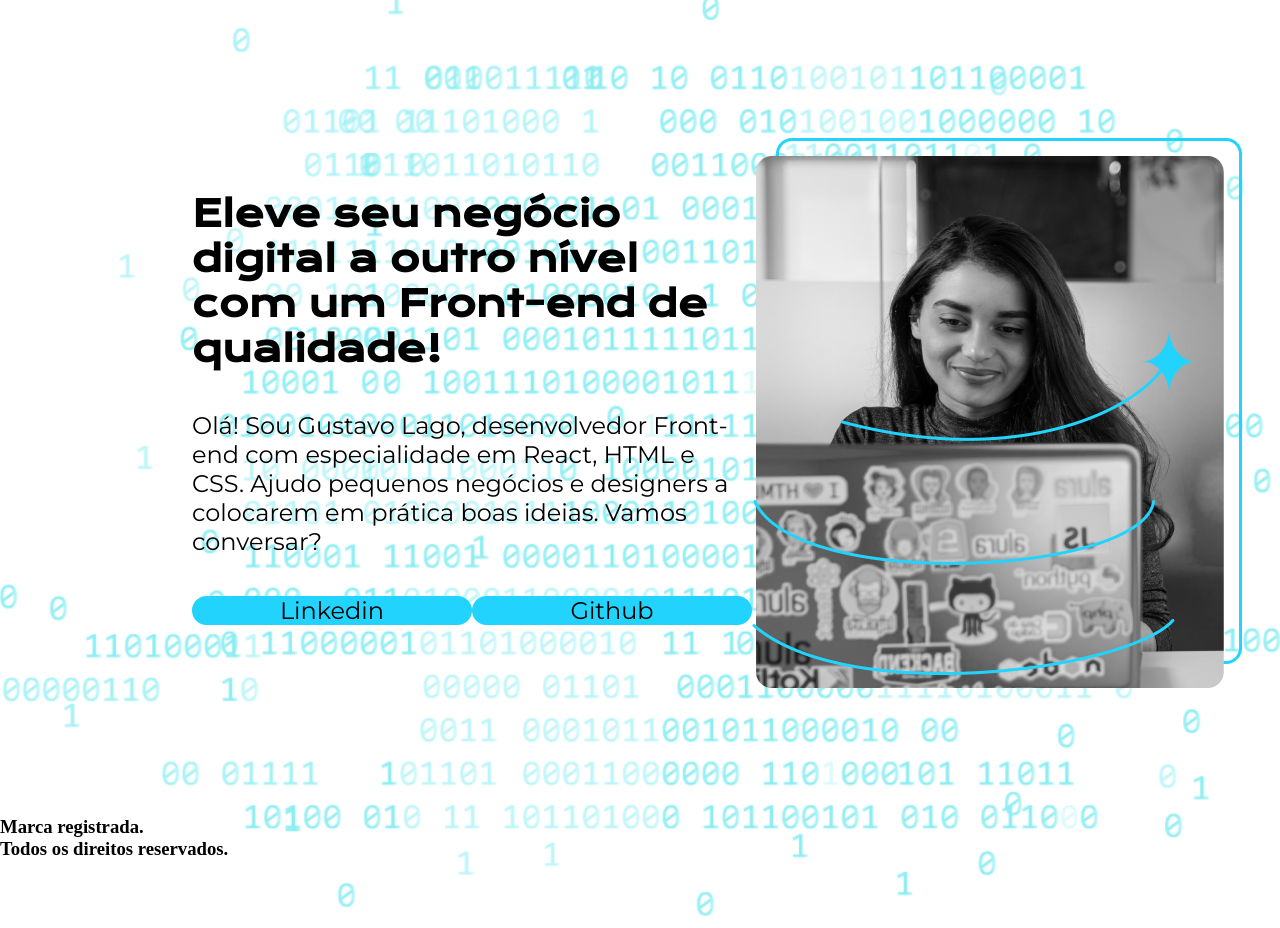
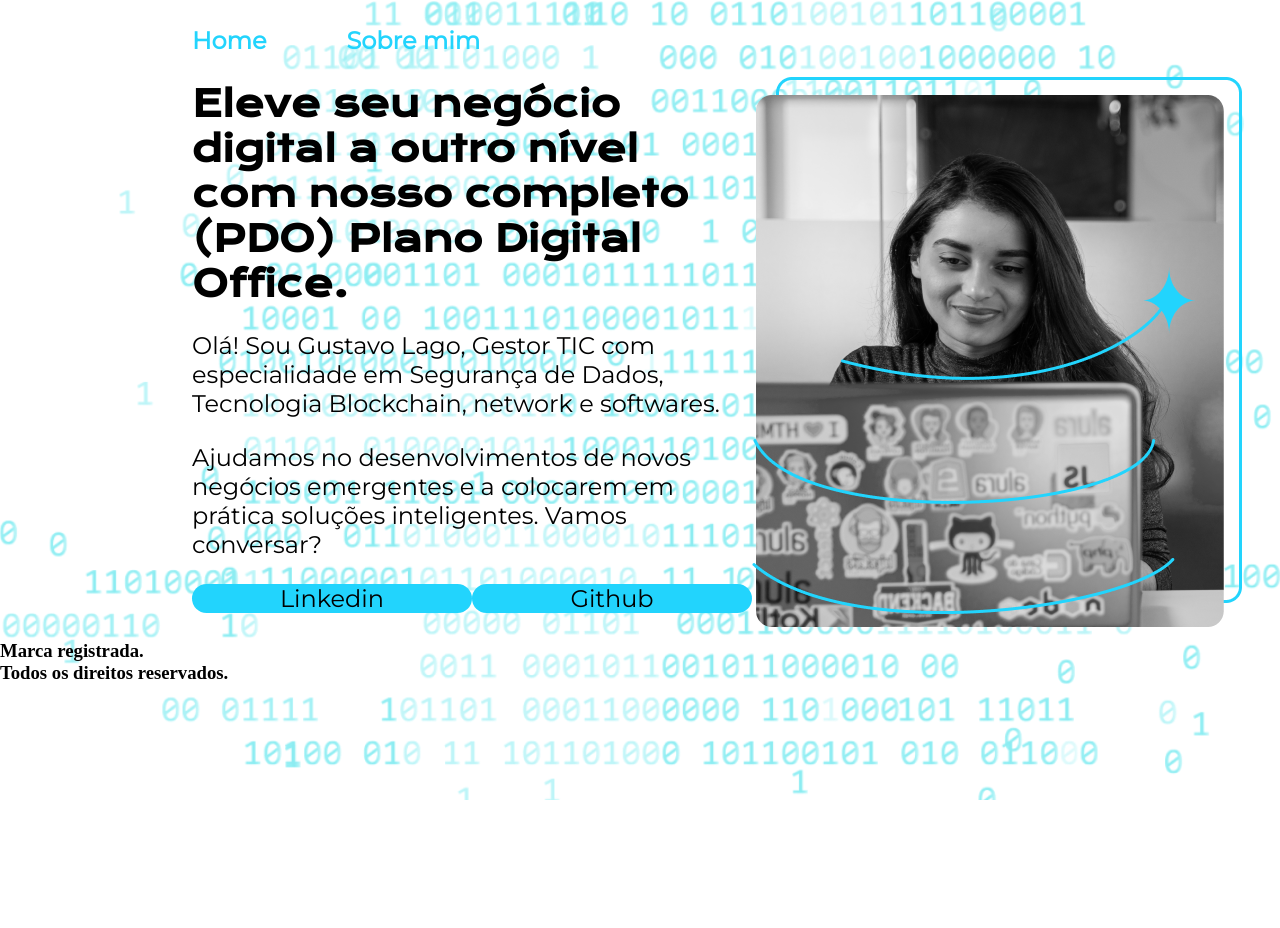
Before and after one commit to etmaduckso/P.AluOn, a plain HTML site: page P2-HTML/portifolio/index.html in a window 1280 px wide. After the commit the page ends 800 px from the top, so only its background shows below. Drawn offline with nearby package versions, Linux system fonts and the light colour scheme.

Commit message:
Incluido Cabeçalho no INDEX e Confiigurado formatação no CSS.

```diff
--- a/P2-HTML/portifolio/index.html
+++ b/P2-HTML/portifolio/index.html
@@ -6,7 +6,7 @@
     <meta http-equiv="X-UA-Compatible" content="IE=edge">
     <meta name="viewport" content="width=device-width, initial-scale=1.0">
     <title>GET-Technology!</title>
-    <link rel="stylesheet" href="style.css">
+    <link rel="stylesheet" href="./styles/style.css">
     <style>
         body {
             background-image: url('code.png');
@@ -24,17 +24,21 @@
 </head>
 
 <body>
-    <header></header>
+    <header class="cabecalho">
+        <nav class="cabecalho__menu">
+            <a class="cabecalho__menu__link" href="index.html">Home</a>
+            <a class="cabecalho__menu__link" href="about.html">Sobre mim</a>
+        </nav>
+    </header>
     <main class="apresentacao">
         <section class="apresentacao__conteudo">
-            <h1 class="apresentacao__conteudo__titulo">Eleve seu negócio digital a outro nível<strong
-                    class="titulo-destaque"> com um Front-end de
-                    qualidade!</strong></h1>
+            <h1 class="apresentacao__conteudo__titulo">Eleve seu negócio digital a outro nível com nosso completo (PDO)
+                <strong class="titulo-destaque"> Plano Digital Office.</strong></h1>
             </strong></h1>
-            <p class="apresentacao__conteudo__texto">Olá! Sou Gustavo Lago, desenvolvedor Front-end com especialidade em
-                React, HTML e CSS.
-                Ajudo pequenos negócios e designers a colocarem em prática boas ideias.
-                Vamos conversar?</p>
+            <p class="apresentacao__conteudo__texto">Olá! Sou Gustavo Lago, Gestor TIC com especialidade em
+                Segurança de Dados, Tecnologia Blockchain, network e softwares.</p>
+            <p class="apresentacao__conteudo__texto">Ajudamos no desenvolvimentos de novos negócios emergentes e a
+                colocarem em prática soluções inteligentes. Vamos conversar?</p>
             <div class="apresentacao__links">
                 <a class="apresentacao__links__link" href="https://www.linkedin.com/in/eng-gustavo-lago/">Linkedin</a>
                 <a class="apresentacao__links__link" href="https://github.com/etmaduckso">Github</a>
--- a/P2-HTML/portifolio/style.css
+++ b/P2-HTML/portifolio/styles/style.css
@@ -1,4 +1,14 @@
 @import url('https://fonts.googleapis.com/css2?family=Krona+One&family=Montserrat:wght@400,600&display=swap');
+
+:root {
+    --cor-primaria: #000000;
+    --cor-secundaria: #F6F6F6;
+    --cor-terciaria: #22D4FD;
+    --cor-hover: #272727;
+
+    --fonte-primaria: 'Krona One', sans-serif;
+    --fonte-secundaria: 'Montserrat', sans-serif;
+}
 
 * {
     margin: 0;
@@ -12,12 +22,27 @@ body {
     color: #000000;
 }
 
+.cabecalho{
+    padding: 2% 0% 0% 15%;
+}
+
+.cabecalho__menu{
+    display: flex;
+    gap: 80px;
+}
+.cabecalho__menu__link{
+    font-family: var(--fonte-secundaria);
+    font-size: 1.5rem;
+    font-weight: 600;
+    color: var(--cor-terciaria);
+    text-decoration: none;
+}
 .titulo-destaque {
     color: #000000;
 }
 
 .apresentacao {
-    margin: 10% 15%;
+    margin: 1% 15%;
     display: flex;
     align-items: center;
     justify-content: space-between;
@@ -27,7 +52,7 @@ body {
     width: 615px;
     display: flex;
     flex-direction: column;
-    gap: 40px;
+    gap: 25px;
 }
 
 .apresentacao__conteudo__titulo {
```
